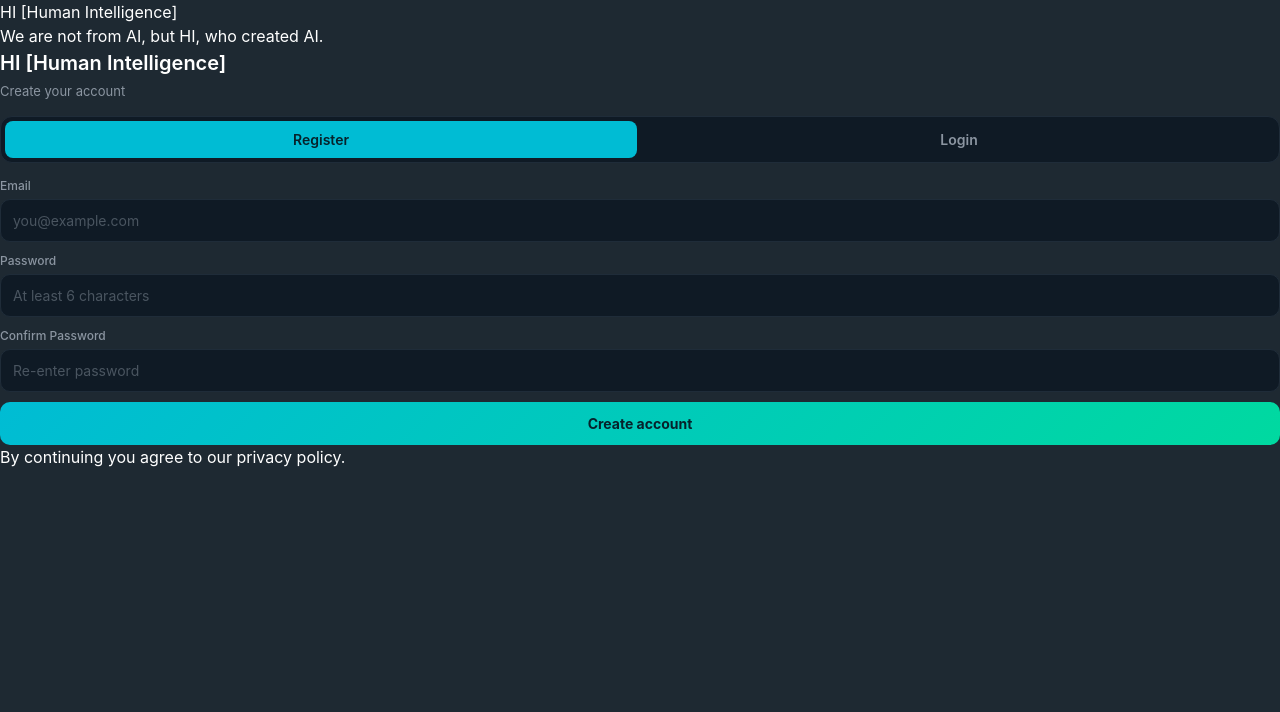
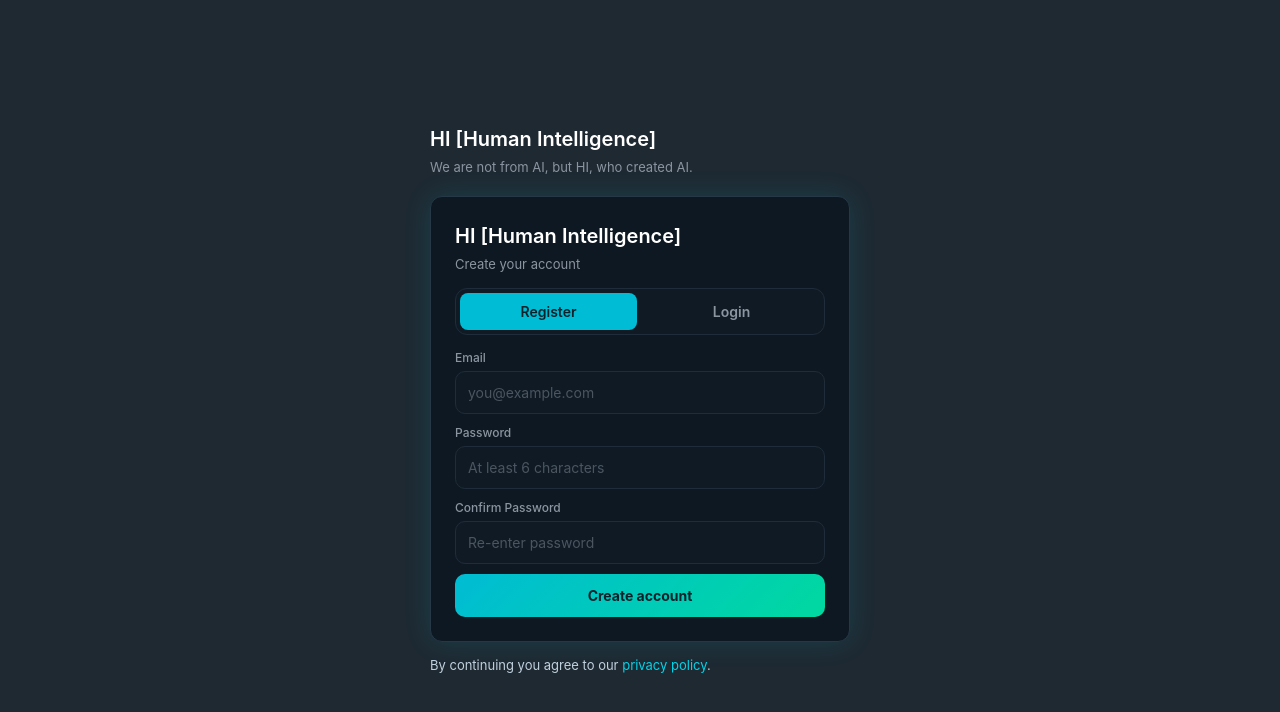
Before and after one commit to techwisecoders-rgb/HAI-SUPER-HERO, a Next.js app: page /auth in a window 1280 px wide. Shown: the top 712 px of the page. Built offline with nearby package versions, Linux system fonts and the light colour scheme.

Commit message:
Update page.module.css
Added styles for brand, card, footer, and layout.

```diff
--- a/app/auth/page.module.css
+++ b/app/auth/page.module.css
@@ -3,11 +3,55 @@
 .shell {
   display: flex;
   flex-direction: column;
+  align-items: center;
+  justify-content: center;
   height: 100dvh;
   max-height: 100dvh;
   background: #1e2932;
   overflow: hidden;
   position: relative;
+  padding: 24px 16px;
+}
+
+.brand {
+  width: min(100%, 420px);
+  margin-bottom: 18px;
+}
+
+.brandTitle {
+  color: #ffffff;
+  font-size: 20px;
+  font-weight: 600;
+  margin: 0 0 4px;
+}
+
+.brandSub {
+  color: #8b95a1;
+  font-size: 13px;
+  margin: 0;
+}
+
+.card {
+  width: min(100%, 420px);
+  max-height: calc(100dvh - 170px);
+  overflow-y: auto;
+  padding: 24px;
+  background: #0e1822;
+  border: 1px solid #263746;
+  border-radius: 12px;
+  box-shadow: 0 0 28px rgba(0, 229, 255, 0.12);
+}
+
+.footer {
+  width: min(100%, 420px);
+  margin-top: 14px;
+  color: #c0d1de;
+  font-size: 13px;
+}
+
+.footerLink {
+  color: #00d4e8;
+  cursor: pointer;
 }
 
 .top { flex: 0 0 auto; flex-shrink: 0; background: #1e2932; z-index: 20; position: relative; }
```
